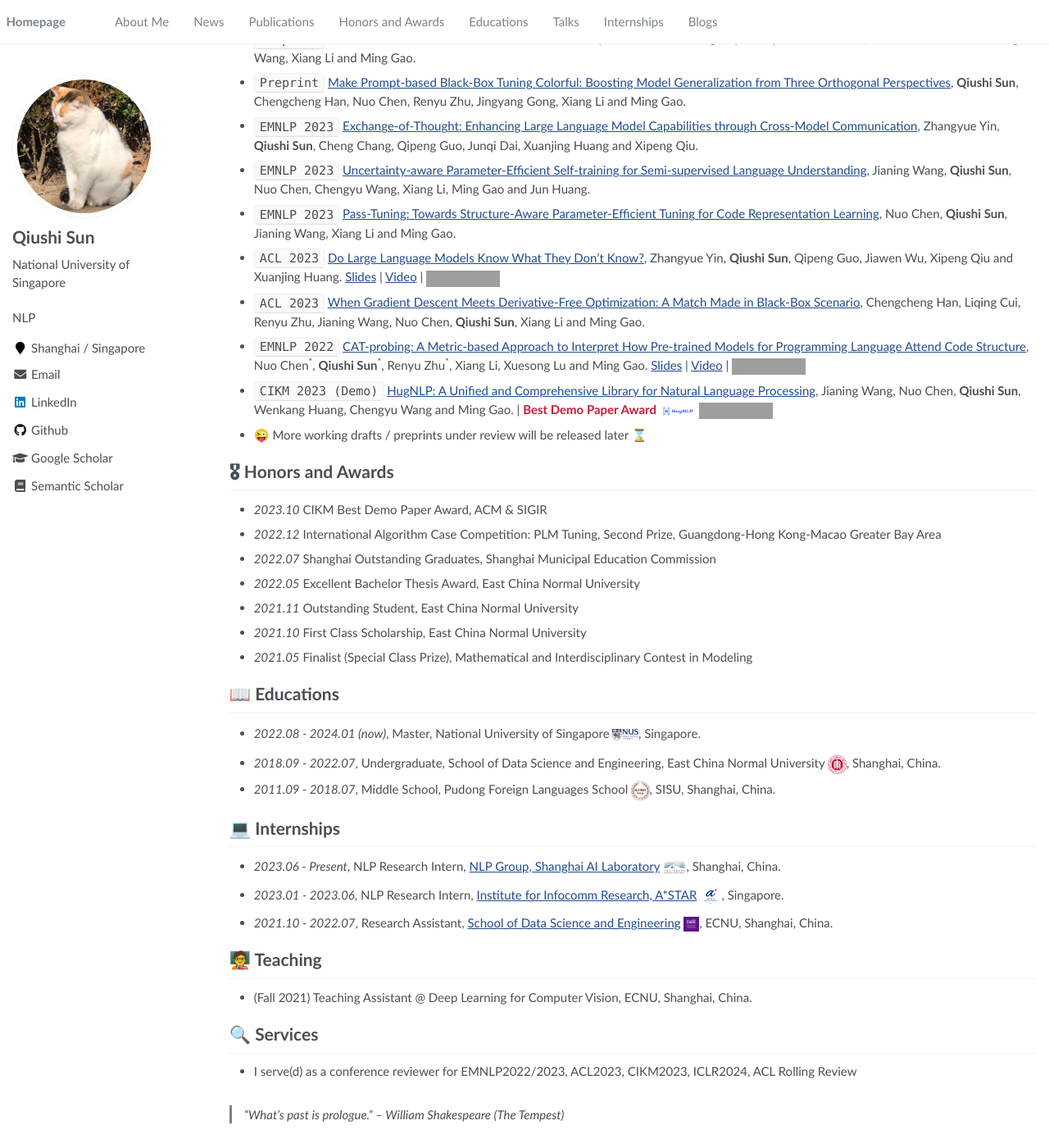
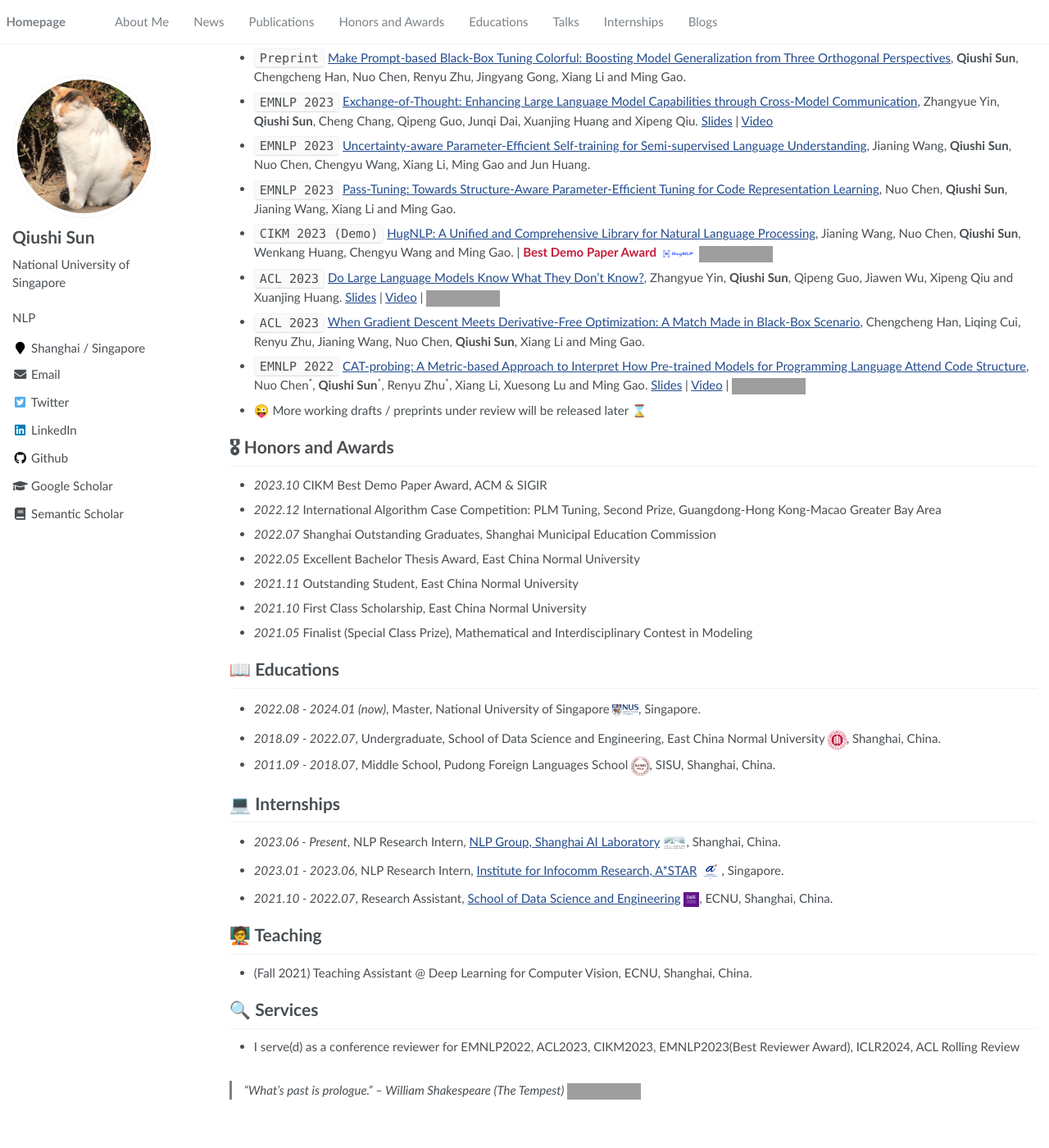
Before and after one commit to lixiang3776/lixiang3776.github.io, a Jekyll site: the page built from _pages/about.md, in a window 1280 px wide and 1400 px high, scrolled down 665 px. Shown: the whole window at 82% size. Built offline with Jekyll 4.4.1, drawn with Linux system fonts in a browser that asks for light colours; after the commit the page ends 2036 px from its top, so only the background shows below that; grey boxes are pictures that could not be loaded.

Commit message:
update: miscs

```diff
--- a/_config.yml
+++ b/_config.yml
@@ -52,7 +52,7 @@ author:
   stackoverflow    : # http://stackoverflow.com/users/123456/username
   steam            :
   tumblr           :
-  twitter          :
+  twitter          : "https://twitter.com/qiushi_sun"
   vine             :
   weibo            :
   xing             :
--- a/_pages/about.md
+++ b/_pages/about.md
@@ -19,7 +19,7 @@ redirect_from:
 
 Welcome to my homepage! I am a master’s student at National University of Singapore (NUS). Currently, I am working at NLP group of [Shanghai AI Lab](https://www.shlab.org.cn/) as a research intern under the supervision of [Dr. Zhiyong Wu](https://lividwo.github.io/zywu.github.io/), focusing on topics of LLMs. Prior to this, I was advised by [Dr. Xiaoli Li](https://www.a-star.edu.sg/i2r/about-i2r/i2r-management/li-xiaoli) at Institute for Infocomm Research ([I<sup>2</sup>R](https://www.a-star.edu.sg/i2r)), A*STAR, Singapore for NLP research. Before that, I completed my B.Eng in the School of Data Science and Engineering ([DaSE](http://dase.ecnu.edu.cn/)) with distinction at East China Normal University, where I felt very privileged to be instructed by [Prof. Weining Qian](http://dase.ecnu.edu.cn/dase-module-gateway/dase/teacher/single_teacher.html?teacherId=27), [Prof. Xuesong Lu](http://dase.ecnu.edu.cn/dase-module-gateway/dase/teacher/single_teacher.html?teacherId=40) and [Prof. Xiang Li](https://lixiang3776.github.io/) for research/engineering projects.
 My research interests cover neural code intelligence, efficient methods for NLP, representation learning and broad deep learning topics in general.
-
+<!-- <img src='./images/Notion-logo.svg-1.png' style='width: 1.25em;'>  [Personal Blogs](http://dase.ecnu.edu.cn/)  -->
 I will start my Ph.D. in Computer Science at [HKU CS](https://www.cs.hku.hk/) in 2024 Fall 🐱
 
 <!-- Download my [Resumé](./files/Qiushi_Academic_CV_June_2023.pdf)📄 in PDF. -->
@@ -38,27 +38,19 @@ I will start my Ph.D. in Computer Science at [HKU CS](https://www.cs.hku.hk/) in
 
 {% include_relative includes/honors.md %}
 
-# 📖 Educations
-- *2022.08 - 2024.01 (now)*, Master, National University of Singapore  <img src='./images/svgs/NUS-logo.svg' style='width: 2.1em;'>, Singapore.
-- *2018.09 - 2022.07*, Undergraduate, School of Data Science and Engineering, East China Normal University  <img src='./images/svgs/ECNU-logo.svg.png' style='width: 1.5em;'>, Shanghai, China.
-- *2011.09 - 2018.07*, Middle School, Pudong Foreign Languages School  <img src='./images/svgs/PFLS-logo.png' style='width: 1.5em;'>, SISU, Shanghai, China.
+{% include_relative includes/edu.md %}
+
+{% include_relative includes/interns.md %}
+
+{% include_relative includes/ta.md %}
+
+{% include_relative includes/services.md %}
 
 <!-- # 💬 Invited Talks
 - *2021.06*, Lorem ipsum dolor sit amet, consectetur adipiscing elit. Vivamus ornare aliquet ipsum, ac tempus justo dapibus sit amet.
 - *2021.03*, Lorem ipsum dolor sit amet, consectetur adipiscing elit. Vivamus ornare aliquet ipsum, ac tempus justo dapibus sit amet.  \| [\[video\]](https://github.com/) -->
 
-# 💻 Internships
-- *2023.06 - Present*, NLP Research Intern, [NLP Group, Shanghai AI Laboratory](https://github.com/Shark-NLP)  <img src='./images/svgs/shailab-logo.svg' style='width: 1.90em;'>, Shanghai, China.
-- *2023.01 - 2023.06*, NLP Research Intern, [Institute for Infocomm Research, A*STAR](https://www.a-star.edu.sg/i2r) <img src='./images/svgs/astar-i2r.svg' style='width: 1.75em;'>, Singapore.
-- *2021.10 - 2022.07*, Research Assistant, [School of Data Science and Engineering](http://dase.ecnu.edu.cn/) <img src='./images/svgs/DaSE.svg' style='width: 1.25em;'>, ECNU, Shanghai, China.
-
-# 🧑‍🏫 Teaching
-- (Fall 2021) Teaching Assistant @ Deep Learning for Computer Vision, ECNU, Shanghai, China.
-
-# 🔍 Services
-- I serve(d) as a conference reviewer for EMNLP2022/2023, ACL2023, CIKM2023, ICLR2024, ACL Rolling Review
-
-> "What's past is prologue." -- William Shakespeare (The Tempest)
+> "What's past is prologue." -- William Shakespeare (The Tempest)  <a href='https://scholar.google.com/citations?user=QgMkYFAAAAAJ&hl=en'><img src="https://img.shields.io/endpoint?url={{ url | url_encode }}&logo=Google%20Scholar&labelColor=f6f6f6&color=9cf&style=flat&label=citations"></a>
 
 <!-- # 📅 My Calendar
 
--- /dev/null
+++ b/_pages/includes/edu.md
@@ -0,0 +1,4 @@
+# 📖 Educations
+- *2022.08 - 2024.01 (now)*, Master, National University of Singapore  <img src='./images/svgs/NUS-logo.svg' style='width: 2.1em;'>, Singapore.
+- *2018.09 - 2022.07*, Undergraduate, School of Data Science and Engineering, East China Normal University  <img src='./images/svgs/ECNU-logo.svg.png' style='width: 1.5em;'>, Shanghai, China.
+- *2011.09 - 2018.07*, Middle School, Pudong Foreign Languages School  <img src='./images/svgs/PFLS-logo.png' style='width: 1.5em;'>, SISU, Shanghai, China.
--- /dev/null
+++ b/_pages/includes/interns.md
@@ -0,0 +1,4 @@
+# 💻 Internships
+- *2023.06 - Present*, NLP Research Intern, [NLP Group, Shanghai AI Laboratory](https://github.com/Shark-NLP)  <img src='./images/svgs/shailab-logo.svg' style='width: 1.90em;'>, Shanghai, China.
+- *2023.01 - 2023.06*, NLP Research Intern, [Institute for Infocomm Research, A*STAR](https://www.a-star.edu.sg/i2r) <img src='./images/svgs/astar-i2r.svg' style='width: 1.75em;'>, Singapore.
+- *2021.10 - 2022.07*, Research Assistant, [School of Data Science and Engineering](http://dase.ecnu.edu.cn/) <img src='./images/svgs/DaSE.svg' style='width: 1.25em;'>, ECNU, Shanghai, China.
--- a/_pages/includes/pub.md
+++ b/_pages/includes/pub.md
@@ -18,11 +18,12 @@ Nuo Chen<sup>&#42;</sup>, **Qiushi Sun**<sup>&#42;</sup>, Renyu Zhu<sup>&#42;</s
 - `Preprint` [Boosting Language Models Reasoning with Chain-of-Knowledge Prompting](https://arxiv.org/abs/2306.06427), Jianing Wang<sup>&#42;</sup>, **Qiushi Sun**<sup>&#42;</sup>, Nuo Chen, Xiang Li and Ming Gao.
 - `Preprint` [TransCoder: Towards Unified Transferable Code Representation Learning Inspired by Human Skills](https://arxiv.org/abs/2306.07285), **Qiushi Sun**, Nuo Chen, Jianing Wang, Xiang Li and Ming Gao.
 - `Preprint` [Make Prompt-based Black-Box Tuning Colorful: Boosting Model Generalization from Three Orthogonal Perspectives](https://arxiv.org/abs/2305.08088), **Qiushi Sun**, Chengcheng Han, Nuo Chen, Renyu Zhu, Jingyang Gong, Xiang Li and Ming Gao.
-- ``EMNLP 2023`` [Exchange-of-Thought: Enhancing Large Language Model Capabilities through Cross-Model Communication](http://arxiv.org/abs/2312.01823), Zhangyue Yin, **Qiushi Sun**, Cheng Chang, Qipeng Guo, Junqi Dai, Xuanjing Huang and Xipeng Qiu.
-- ``EMNLP 2023`` [Uncertainty-aware Parameter-Efficient Self-training for Semi-supervised Language Understanding](https://arxiv.org/abs/2310.13022), Jianing Wang, **Qiushi Sun**, Nuo Chen, Chengyu Wang, Xiang Li, Ming Gao and Jun Huang.
-- ``EMNLP 2023`` [Pass-Tuning: Towards Structure-Aware Parameter-Efficient Tuning for Code Representation Learning](qiushisun.github.io), Nuo Chen, **Qiushi Sun**, Jianing Wang, Xiang Li and Ming Gao.
+- ``EMNLP 2023`` [Exchange-of-Thought: Enhancing Large Language Model Capabilities through Cross-Model Communication](http://arxiv.org/abs/2312.01823), Zhangyue Yin, **Qiushi Sun**, Cheng Chang, Qipeng Guo, Junqi Dai, Xuanjing Huang and Xipeng Qiu. [Slides](./files/EMNLP2023_EoT_231112.pdf) \| [Video](https://youtu.be/mAMn8Xjkprg?si=jDIj8oSy0oT0-WRp)
+- ``EMNLP 2023`` [Uncertainty-aware Parameter-Efficient Self-training for Semi-supervised Language Understanding](https://aclanthology.org/2023.findings-emnlp.528/), Jianing Wang, **Qiushi Sun**, Nuo Chen, Chengyu Wang, Xiang Li, Ming Gao and Jun Huang.
+- ``EMNLP 2023`` [Pass-Tuning: Towards Structure-Aware Parameter-Efficient Tuning for Code Representation Learning](https://aclanthology.org/2023.findings-emnlp.42/), Nuo Chen, **Qiushi Sun**, Jianing Wang, Xiang Li and Ming Gao.
+- ``CIKM 2023 (Demo)`` [HugNLP: A Unified and Comprehensive Library for Natural Language Processing](https://api.semanticscholar.org/CorpusID:257232389), Jianing Wang, Nuo Chen, **Qiushi Sun**, Wenkang Huang, Chengyu Wang and Ming Gao. \| <span style="color: #C41E3A;">**Best Demo Paper Award**</span> <img src='./images/hugnlp-logo.png' style='width: 2.95em;'> [![](https://img.shields.io/github/stars/wjn1996/HugNLP?style=social&label=Code+Stars)](https://github.com/HugAILab/HugNLP)
 - ``ACL 2023`` [Do Large Language Models Know What They Don't Know?](https://arxiv.org/abs/2305.18153), Zhangyue Yin, **Qiushi Sun**, Qipeng Guo, Jiawen Wu, Xipeng Qiu and Xuanjing Huang. [Slides](./files/ACL23_LLMSA-Presentation.pdf) \| [Video](https://youtu.be/VTl8FAdNJEI) \| [![](https://img.shields.io/github/stars/yinzhangyue/SelfAware?style=social&label=Code+Stars)](https://github.com/yinzhangyue/SelfAware)
 - ``ACL 2023`` [When Gradient Descent Meets Derivative-Free Optimization: A Match Made in Black-Box Scenario](https://arxiv.org/abs/2305.10013), Chengcheng Han, Liqing Cui, Renyu Zhu, Jianing Wang, Nuo Chen, **Qiushi Sun**, Xiang Li and Ming Gao.
 - ``EMNLP 2022`` [CAT-probing: A Metric-based Approach to Interpret How Pre-trained Models for Programming Language Attend Code Structure](https://arxiv.org/abs/2210.04633), Nuo Chen<sup>&#42;</sup>, **Qiushi Sun**<sup>&#42;</sup>, Renyu Zhu<sup>&#42;</sup>, Xiang Li, Xuesong Lu and Ming Gao. [Slides](./files/EMNLP22_Presentation.pdf) \| [Video](https://doi.org/10.48448/76ht-3y46) \| [![](https://img.shields.io/github/stars/QiushiSun/CodeAttention?style=social&label=Code+Stars)](https://github.com/QiushiSun/CodeAttention)
-- ``CIKM 2023 (Demo)`` [HugNLP: A Unified and Comprehensive Library for Natural Language Processing](https://api.semanticscholar.org/CorpusID:257232389), Jianing Wang, Nuo Chen, **Qiushi Sun**, Wenkang Huang, Chengyu Wang and Ming Gao. \| <span style="color: #C41E3A;">**Best Demo Paper Award**</span> <img src='./images/hugnlp-logo.png' style='width: 2.95em;'> [![](https://img.shields.io/github/stars/wjn1996/HugNLP?style=social&label=Code+Stars)](https://github.com/HugAILab/HugNLP)
+
 - 😜 More working drafts / preprints under review will be released later ⌛️
--- /dev/null
+++ b/_pages/includes/services.md
@@ -0,0 +1,2 @@
+# 🔍 Services
+- I serve(d) as a conference reviewer for EMNLP2022, ACL2023, CIKM2023, EMNLP2023(Best Reviewer Award), ICLR2024, ACL Rolling Review
```
Also changed, not shown: _pages/includes/ta.md (added, +2 -0 lines), images/Notion-logo.svg-1.png (added), images/logos/curriculum-vitae.png (added), images/logos/github-alt.svg (added), images/logos/google-scholar.svg (added), images/logos/mail.svg (added), images/logos/resume.png (added), images/logos/twitter.svg (added), 1 other file.
